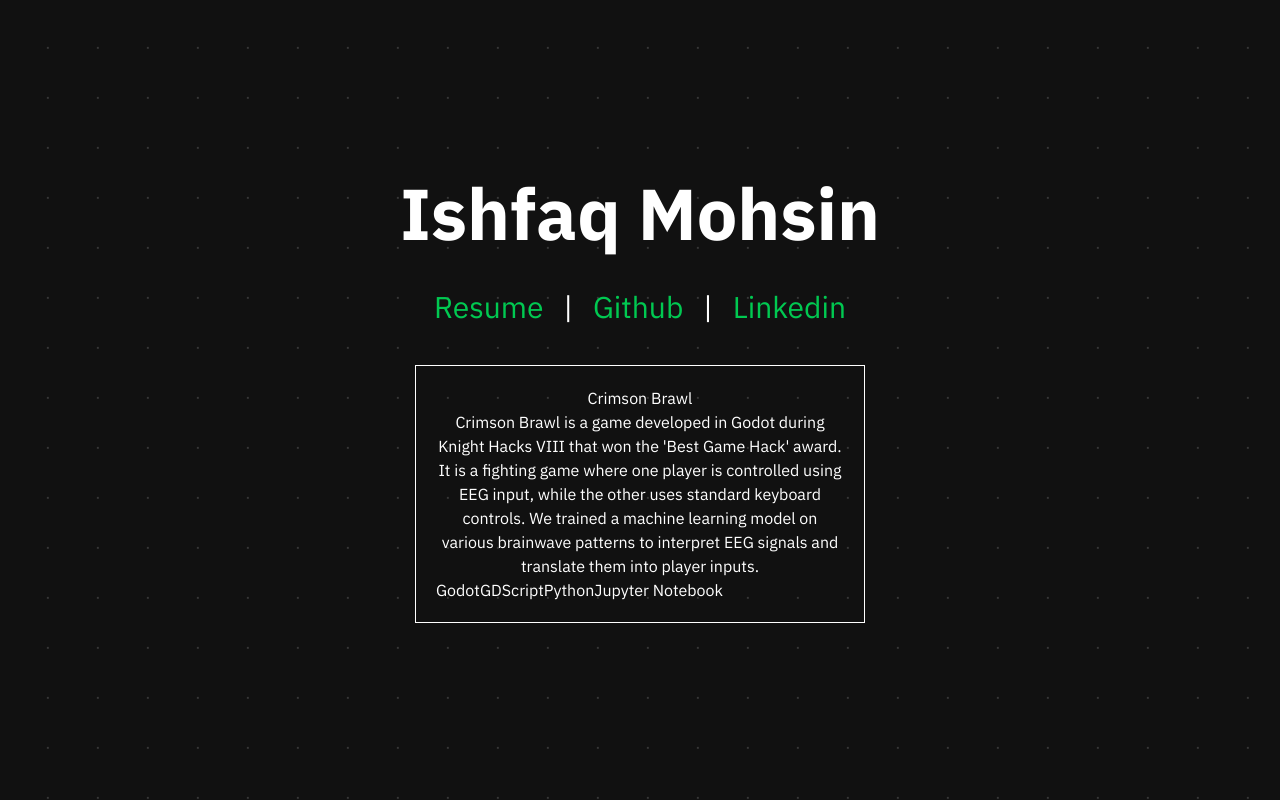
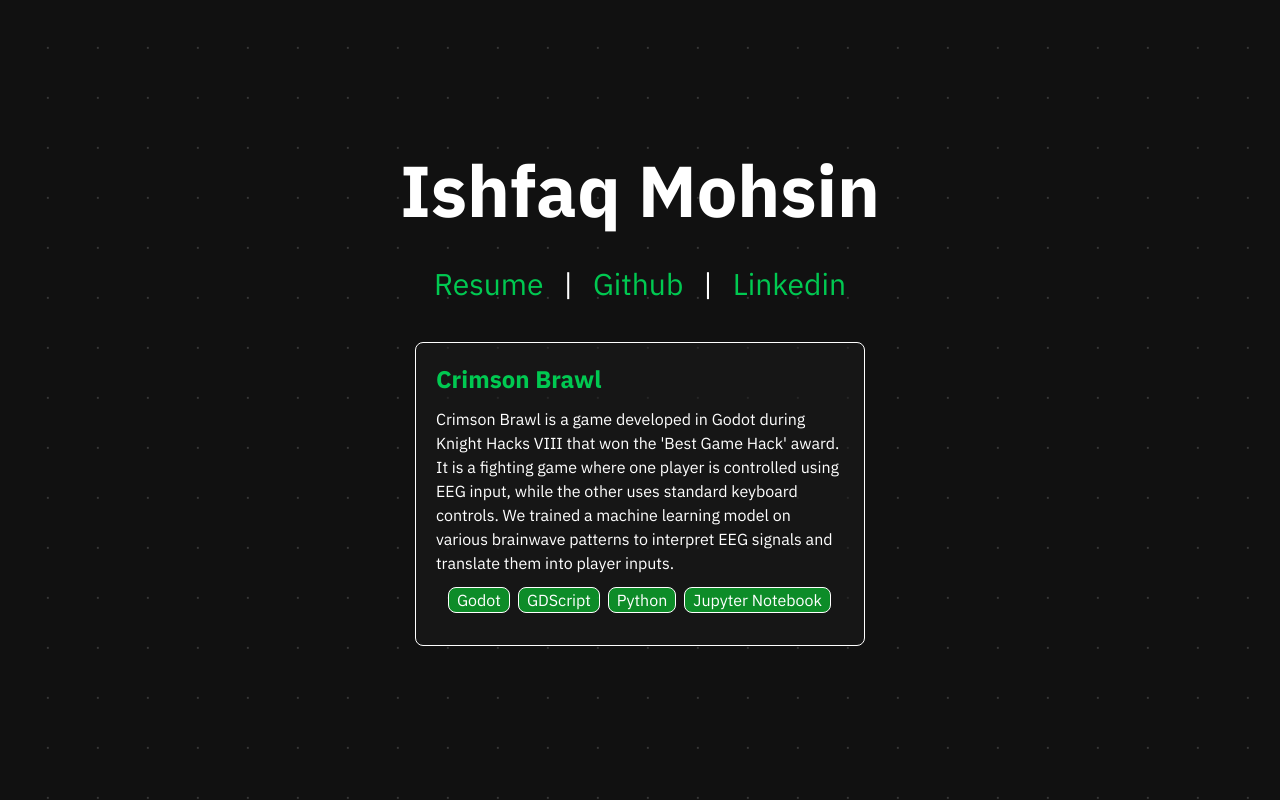
Before and after one commit to Ishfaq-code/PortfollioSite_Ishfaq, a React (Vite) app: page / in a window 1280 px wide. Built offline with nearby package versions, Linux system fonts and the light colour scheme.

Commit message:
ready cards

```diff
--- a/src/components/Project.jsx
+++ b/src/components/Project.jsx
@@ -9,11 +9,11 @@ const Project = ({
 
 }) => {
   return (
-    <div className='project-container flex flex-col justify-center w-[450px] border p-5'>
-        <h1><a href={link} className='project-title'>{title}</a></h1>
-        <p className='project-description'>{description}</p>
-        <div className='project-tech flex'>{techStack.map((tech) => (
-            <Tech tech={tech} />
+    <div className='project-container w-[450px] border p-5 rounded-lg bg-[#1b1b1b94]' tabIndex='0'>
+        <h1><a href={link} className='project-title flex justify-start text-2xl font-bold text-green-500 hover:underline mb-3'>{title}</a></h1>
+        <p className='project-description text-left'>{description}</p>
+        <div className='project-tech flex p-3 space-x-2'>{techStack.map((tech) => (
+        <Tech tech={tech} />
         ))}</div>
 
     </div>
--- a/src/components/Tech.jsx
+++ b/src/components/Tech.jsx
@@ -2,7 +2,7 @@ import React from 'react'
 
 const Tech = ({tech}) => {
   return (
-    <div>{tech}</div>
+    <div className='bg-[#06f43988] px-2 rounded-lg border space-x-10'>{tech}</div>
   )
 }
 
```
Also changed, not shown: src/App.jsx (+5 -3 lines).
